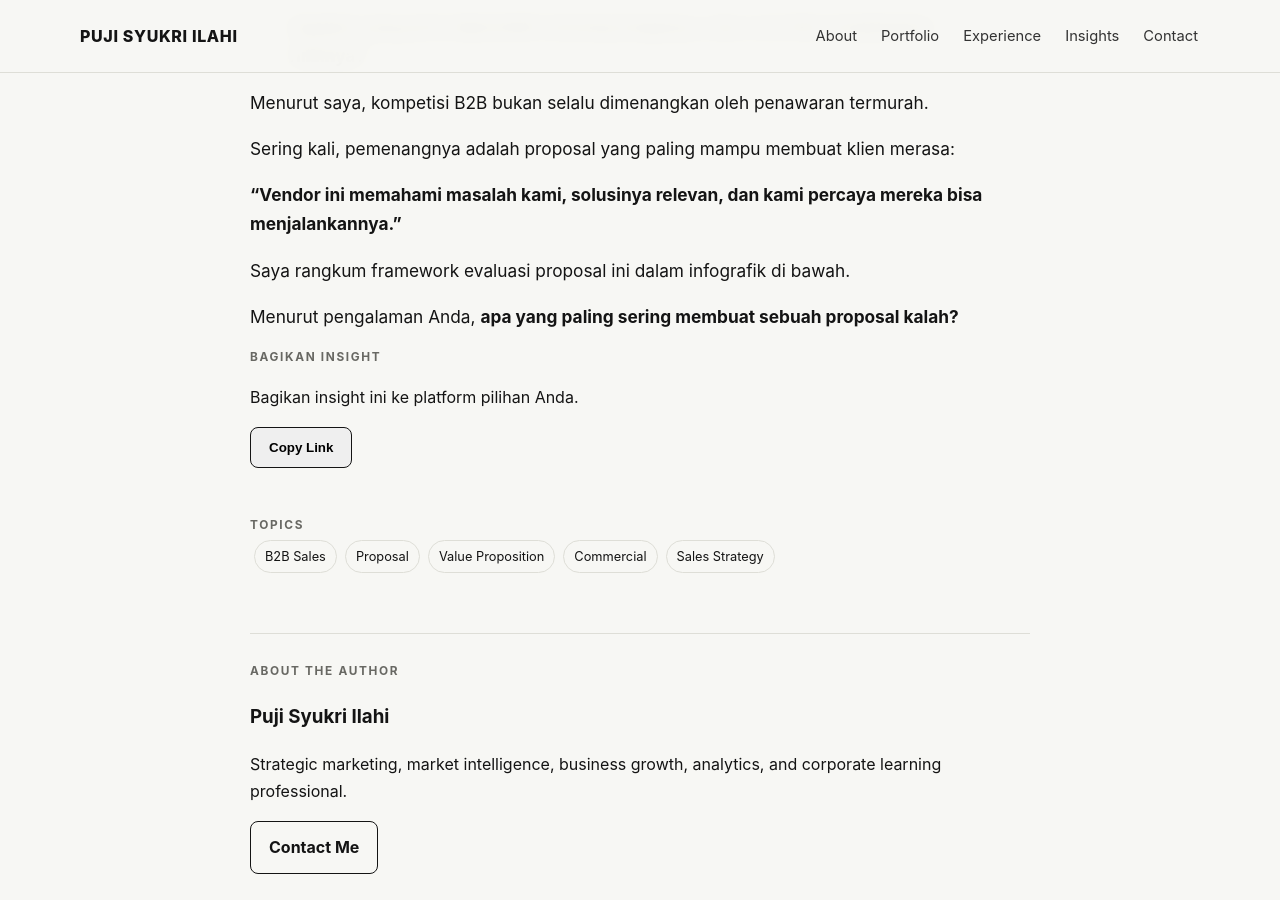
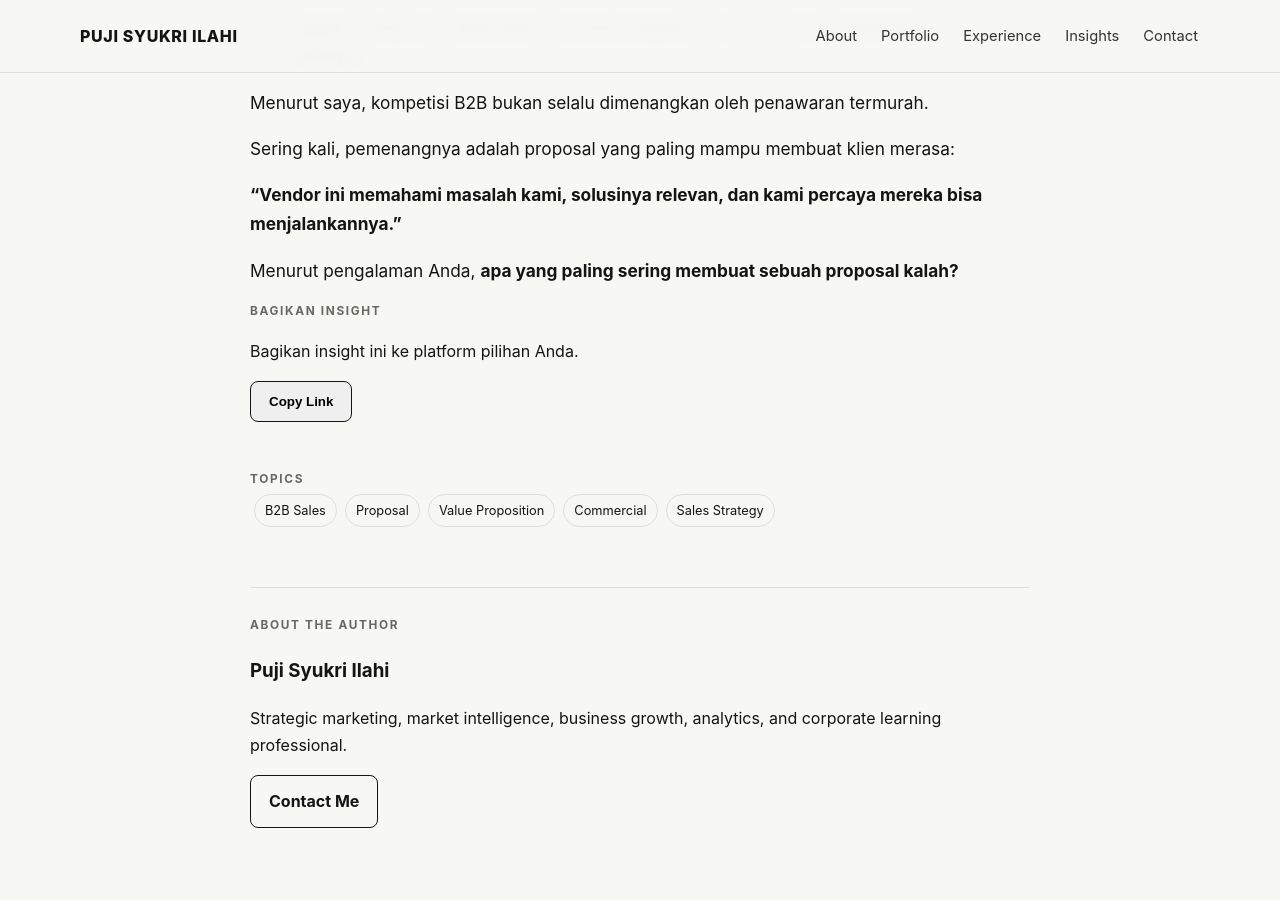
Before and after one commit to pujisyukriilahi/bio, a Jekyll site: the page built from _posts/2026-08-24-proposal-kalah-tidak-selalu-karena-harga.md, in a window 1280 px wide and 900 px high, scrolled down 2902 px. Built offline with Jekyll 4.4.1, drawn with Linux system fonts in a browser that asks for light colours.

Commit message:
Update 2026-08-24-proposal-kalah-tidak-selalu-karena-harga.md

```diff
--- a/_posts/2026-08-24-proposal-kalah-tidak-selalu-karena-harga.md
+++ b/_posts/2026-08-24-proposal-kalah-tidak-selalu-karena-harga.md
@@ -90,6 +90,4 @@ Sering kali, pemenangnya adalah proposal yang paling mampu membuat klien merasa:
 
 **"Vendor ini memahami masalah kami, solusinya relevan, dan kami percaya mereka bisa menjalankannya."**
 
-Saya rangkum framework evaluasi proposal ini dalam infografik di bawah.
-
 Menurut pengalaman Anda, **apa yang paling sering membuat sebuah proposal kalah?**
```
